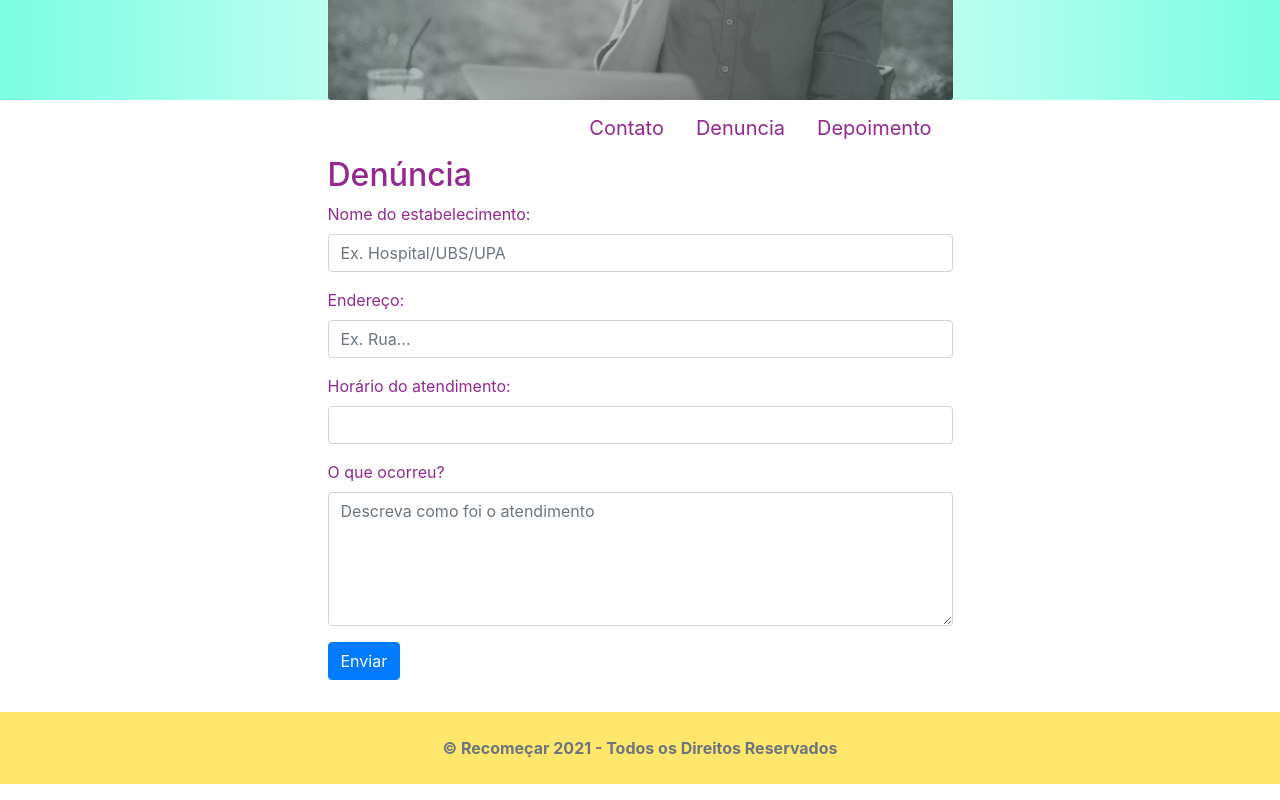
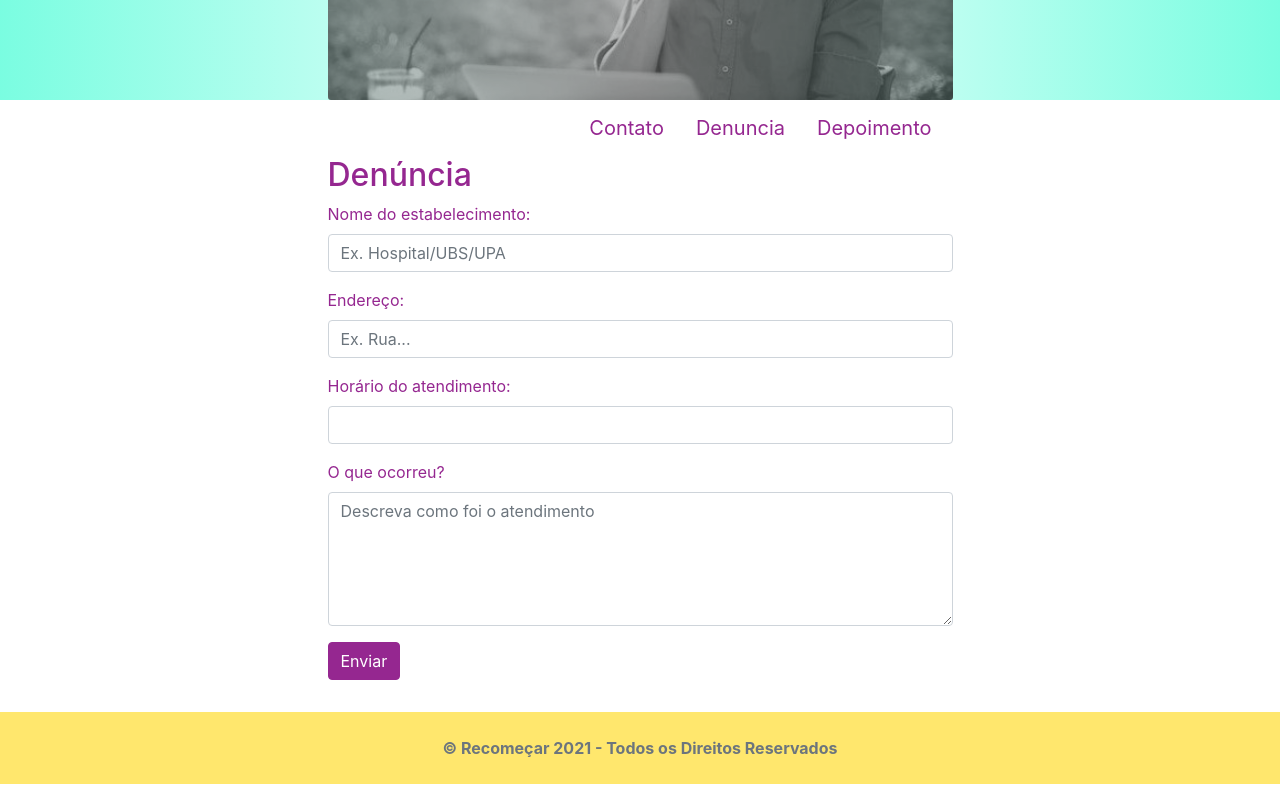
Before and after one commit to Bruno4745/ProjetoSquad05, a React (Create React App) app: page /faleConosco in a window 1280 px wide. Shown: the part 390-1190 px from the top of the page. Built offline with nearby package versions, Linux system fonts and the light colour scheme; no server answers.

Commit message:
criacao do btn-purple

```diff
--- a/src/App.css
+++ b/src/App.css
@@ -5,3 +5,17 @@ body {
 .pointer {
     cursor: pointer;
 }
+
+.btn-purple {
+    background-color: #952790;
+    border:1px solid #952790;
+    box-shadow: 0 0 0 .2rem #fff;
+    color: #fff;
+    cursor: pointer;
+    padding: .375rem .75rem;
+    border-radius: .25rem;
+    transition: color .15s ease-in-out,background-color .15s ease-in-out,border-color .15s ease-in-out,box-shadow .15s ease-in-out;
+  }
+.btn-purple:hover {
+    background-color: #ad2ca7;
+}
--- a/src/Components/ProcurarAjuda/Login.jsx
+++ b/src/Components/ProcurarAjuda/Login.jsx
@@ -10,7 +10,7 @@ export default function ModalLogin() {
 
   return (
     <div>
-      <Button variant="primary" onClick={handleShow}>Login Adm</Button>
+      <button className="btn-purple" onClick={handleShow}>Login Adm</button>
 
       <Modal show={show} onHide={handleClose} animation={false}><Modal.Header closeButton>
           <Modal.Title id="contained-modal-title-vcenter">Acesso Restrito</Modal.Title>
--- a/src/Pages/FaleConosco/Contato/index.jsx
+++ b/src/Pages/FaleConosco/Contato/index.jsx
@@ -1,6 +1,5 @@
 import React, { useState } from 'react';
-import { Form, Button, Container, Row, Col, Jumbotron} from 'react-bootstrap'
-import BannerFaleConosco from '../../../Components/Banner/BannerFaleConosco';
+import { Form } from 'react-bootstrap'
 const Contatos = () => {
 
   // Definindo um state vazio
@@ -45,7 +44,7 @@ const Contatos = () => {
               <Form.Label>Mensagem: </Form.Label>
               <Form.Control name="mensagem" as="textarea" rows={3} onChange={handleChange} />
             </Form.Group>
-            <Button variant="primary" type="submit">Enviar</Button>
+            <button className="btn-purple" type="submit">Enviar</button>
           </Form>
 
       </>
--- a/src/Pages/FaleConosco/Denuncias/index.jsx
+++ b/src/Pages/FaleConosco/Denuncias/index.jsx
@@ -1,6 +1,5 @@
 import React, { useState } from 'react';
-import { Form, Button } from 'react-bootstrap'
-import BannerFaleConosco from '../../../Components/Banner/BannerFaleConosco';
+import { Form } from 'react-bootstrap'
 
 const Denuncia = () => {
 
@@ -51,7 +50,7 @@ const Denuncia = () => {
               <Form.Control name="mensagem" as="textarea" rows={5} placeholder="Descreva como foi o atendimento" onChange={handleChange} />
             </Form.Group>
 
-            <Button variant="primary" type="submit">Enviar</Button>
+            <button className="btn-purple" type="submit">Enviar</button>
           </Form>
 
       </>
--- a/src/Pages/FaleConosco/Depoimento/index.jsx
+++ b/src/Pages/FaleConosco/Depoimento/index.jsx
@@ -1,8 +1,7 @@
 import React from 'react';
-import { Container, Form, Button } from 'react-bootstrap';
+import { Form } from 'react-bootstrap';
 import { useEffect, useState } from 'react';
 import Depoimento from '../../../Components/Depoimento';
-import BannerFaleConosco from '../../../Components/Banner/BannerFaleConosco';
 
 const Depoimentos = () => {
 
@@ -48,7 +47,7 @@ const Depoimentos = () => {
                     <Form.Control id="depoimento" name="depoimento" as="textarea" rows={5} placeholder="Escreva uma mensagem aqui" onChange={handleChange} required />
                 </Form.Group>
                 <Form.Group>
-                    <Button type="submit">Enviar</Button>
+                    <button className="btn-purple" type="submit">Enviar</button>
                 </Form.Group>
             </Form>
             <h2>Depoimentos enviados:</h2>
--- a/src/Pages/FaleConosco/index.jsx
+++ b/src/Pages/FaleConosco/index.jsx
@@ -1,5 +1,5 @@
 import React from 'react';
-import { Form, Button, Container, Row, Col} from 'react-bootstrap'
+import {Row, Col} from 'react-bootstrap'
 import TabBar from '../../Components/TabBar';
 import BannerFaleConosco from '../../Components/Banner/BannerFaleConosco';
 import "./styles.css";
```
Also changed, not shown: 2 other files (tests, documents, lock files or other folders).
